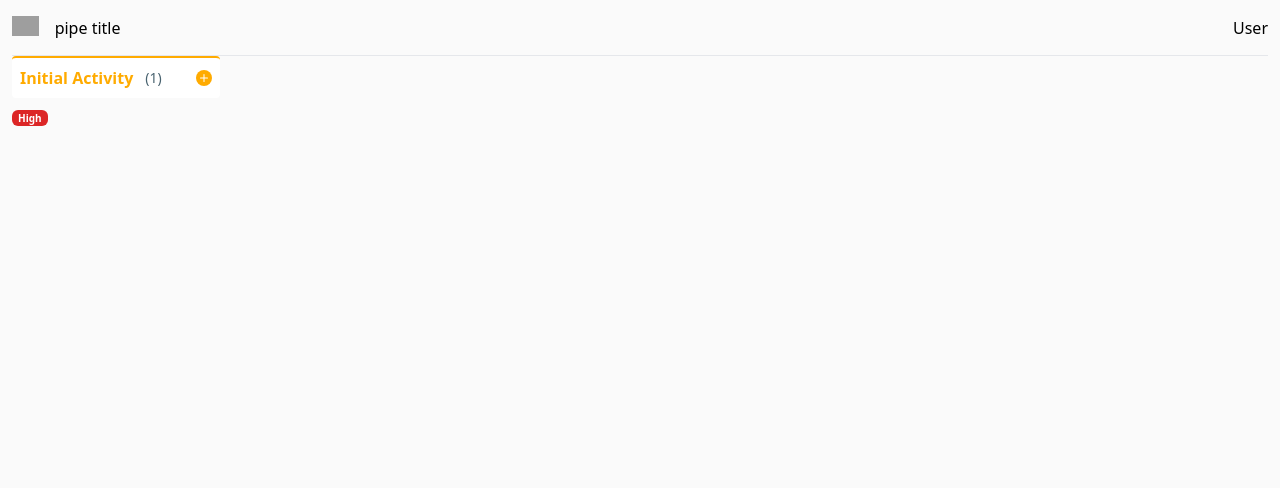
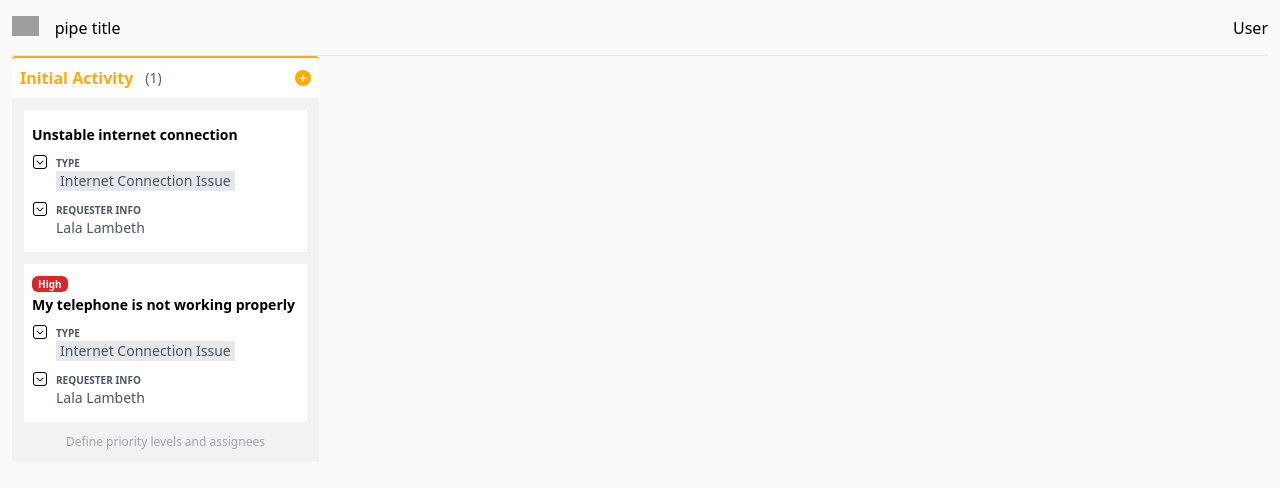
Before and after one commit to doubleyooz/react-basics, a React (Create React App) app in the folder react-pipefy/: page /pipes in a window 1280 px wide. Shown: the top 488 px of the page. Built offline with nearby package versions, Linux system fonts and the light colour scheme; grey boxes are pictures that could not be loaded.

Commit message:
chore: update Card    add properties;    card title;    card description;

```diff
--- a/react-pipefy/src/components/Card.jsx
+++ b/react-pipefy/src/components/Card.jsx
@@ -28,9 +28,54 @@ const Label = ({ type }) => {
     );
 };
 
-const Card = ({label}) => {
-    console.log(label);
-    return <div>{label && <Label type={label} />}</div>;
+const Property = ({ title, description, marker}) => {
+    console.log(marker)
+    return (
+        <div className="flex gap-2">
+            <svg
+                className="h-4 w-4"
+                xmlns="http://www.w3.org/2000/svg"
+                viewBox="0 0 16 16"
+                fill="currentColor"
+                data-src="https://pipestyle.staticpipefy.com/icons/interface/drop-down-sm.svg"
+            >
+                <path d="M10.65 6.65c.09-.1.22-.15.35-.15.13 0 .26.05.35.15.1.09.15.22.15.35 0 .13-.05.26-.15.35l-3 3a.47.47 0 0 1-.35.15.47.47 0 0 1-.35-.15l-3-3A.47.47 0 0 1 4.5 7c0-.13.05-.26.15-.35.09-.1.22-.15.35-.15.13 0 .26.05.35.15l2.3 2.29.35.35.35-.35 2.3-2.29Z"></path>
+                <path
+                    fillRule="evenodd"
+                    clipRule="evenodd"
+                    d="M4 1h8c1.65 0 3 1.35 3 3v8c0 1.65-1.35 3-3 3H4c-1.65 0-3-1.35-3-3V4c0-1.65 1.35-3 3-3Zm8 13c1.1 0 2-.9 2-2V4c0-1.1-.9-2-2-2H4c-1.1 0-2 .9-2 2v8c0 1.1.9 2 2 2h8Z"
+                ></path>
+            </svg>
+            <div className="flex flex-col py-0.5">
+                <span
+                    className="font-semibold text-gray-600"
+                    style={{ fontSize: '10px' }}
+                >
+                    {title.toUpperCase()}
+                </span>
+                <span className={`font-normal text-sm text-gray-600 ${marker ? "bg-gray-200 px-1" : ""}`}>
+                    {description}
+                </span>
+            </div>
+        </div>
+    );
+};
+
+const Card = ({ label, title, type, requester }) => {
+    return (
+        <div className="p-3 pl-2 bg-white">
+            {label && <Label type={label} />}
+            <span className="font-bold text-sm">{title}</span>
+            <div className="flex flex-col gap-2 mt-2">
+                <Property
+                    title="type"
+                    description="Internet Connection Issue"
+                    marker="d"
+                />
+                <Property title="Requester info" description="Lala Lambeth" />
+            </div>
+        </div>
+    );
 };
 
 export default Card;
--- a/react-pipefy/src/components/List.jsx
+++ b/react-pipefy/src/components/List.jsx
@@ -1,9 +1,9 @@
 import Card from './Card';
-const List = ({ title, colour, label }) => {
+const List = ({ title, description, colour, label }) => {
     return (
-        <div>
+        <div className="w-fit">
             <header
-                className="flex justify-between items-center p-2 border-t-2 w-52 bg-white rounded"
+                className="flex justify-between items-center p-2 border-t-2 bg-white rounded"
                 style={{ borderColor: colour }}
             >
                 <div className="flex gap-3 items-center ">
@@ -29,16 +29,25 @@ const List = ({ title, colour, label }) => {
                         width="16"
                         height="16"
                         fill="white"
-                        class="bi bi-plus"
+                        className="bi bi-plus"
                         viewBox="0 0 16 16"
                     >
                         <path d="M8 4a.5.5 0 0 1 .5.5v3h3a.5.5 0 0 1 0 1h-3v3a.5.5 0 0 1-1 0v-3h-3a.5.5 0 0 1 0-1h3v-3A.5.5 0 0 1 8 4z" />
                     </svg>
                 </button>
             </header>
-            <div className="flex flex-col gap-3">
-                <Card></Card>
-                <Card label={2}></Card>
+            <div
+                className="flex flex-col gap-3 p-3"
+                style={{ backgroundColor: '#f2f2f2' }}
+            >
+                <Card title="Unstable internet connection"></Card>
+                <Card
+                    title="My telephone is not working properly"
+                    label={2}
+                ></Card>
+                <span className="text-xs text-center font-medium text-gray-400">
+                    {description}
+                </span>
             </div>
         </div>
     );
--- a/react-pipefy/src/pages/Pipes.jsx
+++ b/react-pipefy/src/pages/Pipes.jsx
@@ -3,7 +3,11 @@ import List from '../components/List';
 const Pipes = () => {
     return (
         <div>
-            <List title="Initial Activity" colour="#ffab00"/>
+            <List
+                title="Initial Activity"
+                description="Define priority levels and assignees"
+                colour="#ffab00"
+            />
         </div>
     );
 };
```
